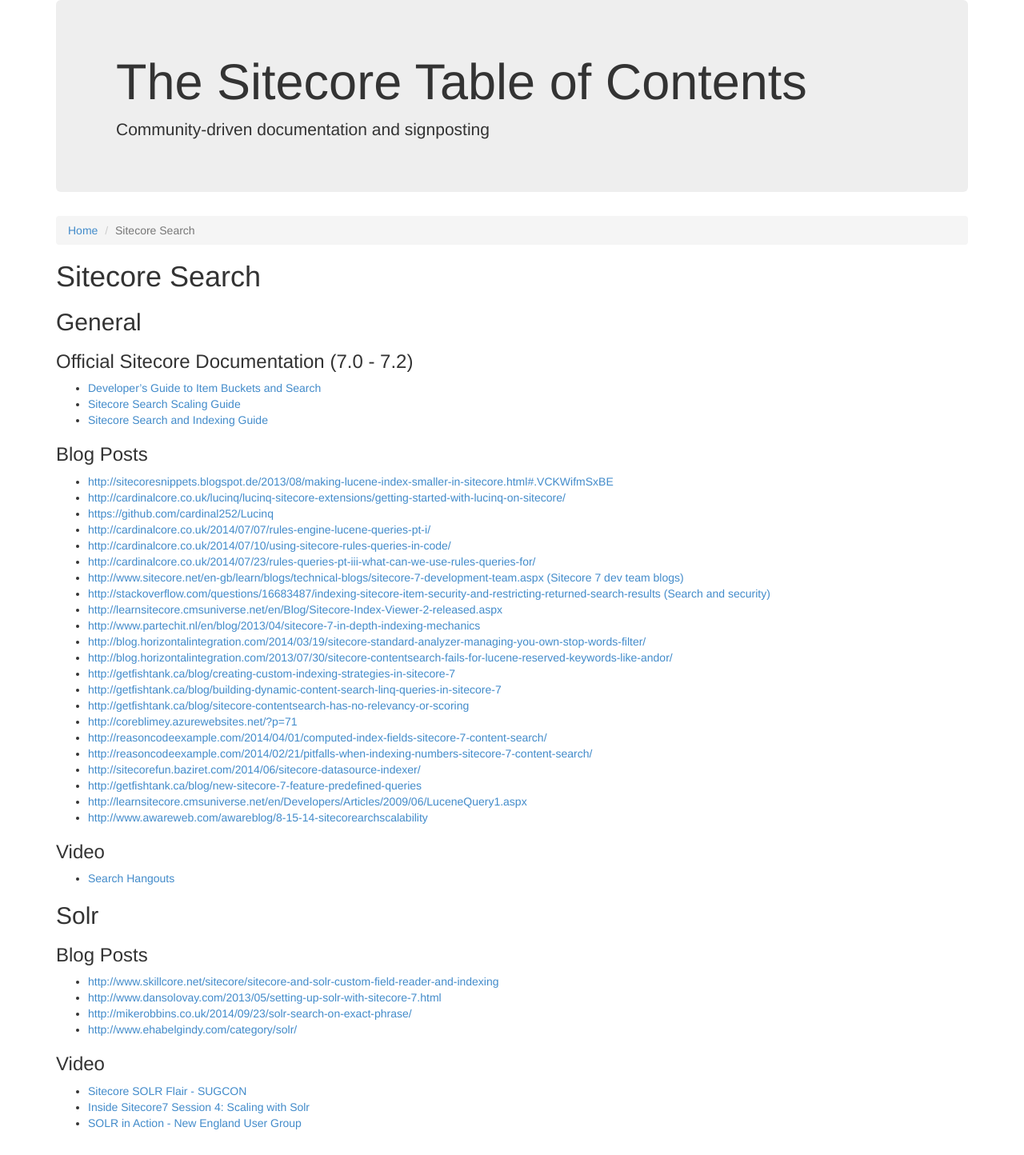
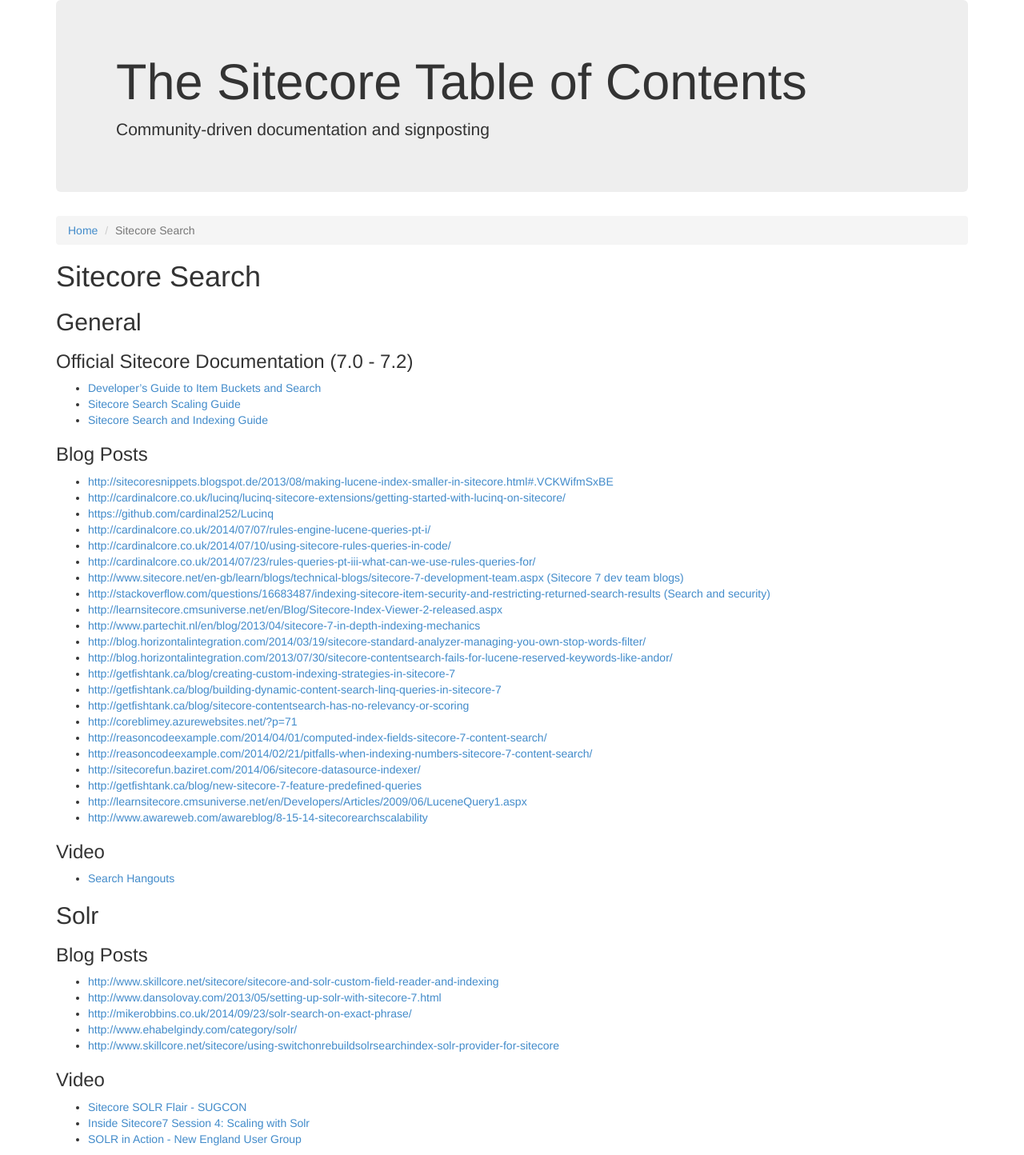
Before and after one commit to Sitecore-Community/docs, a Jekyll site: the page built from documentation/Search/index.md, in a window 1280 px wide. Shown: the whole page at 80% size. Built offline with Jekyll 4.4.1, drawn with Linux system fonts in a browser that asks for light colours; nearby versions of some CDN libraries; some of the changed lines change nothing that is shown.

Commit message:
Modified file using Dillinger

```diff
--- a/documentation/Search/index.md
+++ b/documentation/Search/index.md
@@ -50,6 +50,7 @@
 * [http://www.dansolovay.com/2013/05/setting-up-solr-with-sitecore-7.html](http://www.dansolovay.com/2013/05/setting-up-solr-with-sitecore-7.html)
 * [http://mikerobbins.co.uk/2014/09/23/solr-search-on-exact-phrase/](http://mikerobbins.co.uk/2014/09/23/solr-search-on-exact-phrase/)
 * [http://www.ehabelgindy.com/category/solr/](http://www.ehabelgindy.com/category/solr/)
+* [http://www.skillcore.net/sitecore/using-switchonrebuildsolrsearchindex-solr-provider-for-sitecore](http://www.skillcore.net/sitecore/using-switchonrebuildsolrsearchindex-solr-provider-for-sitecore)
 
 ### Video
 
```
